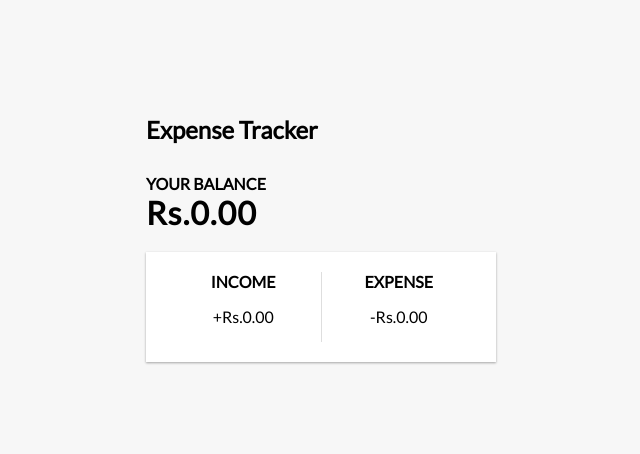
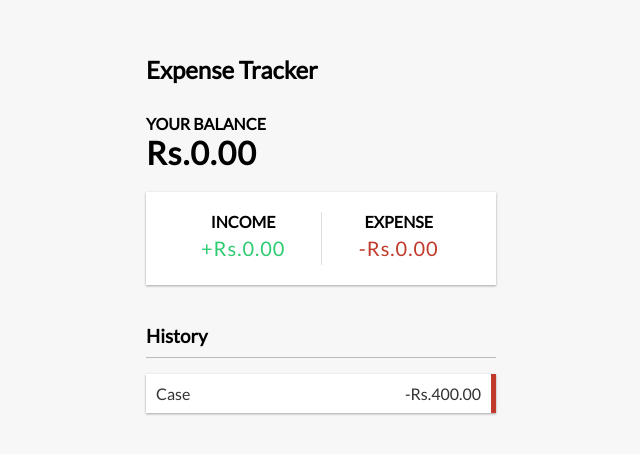
Before and after one commit to skamranahmed/expense-tracker-full-stack-mern, a React (Create React App) app: page / in a window 1280 px wide. Shown: the part 156-610 px from the top of the page, without its empty margins (319-959 px from the left). Built offline with nearby package versions, Linux system fonts and the light colour scheme.

Commit message:
Created TransactionList component with dummy data

```diff
--- a/src/App.js
+++ b/src/App.js
@@ -2,6 +2,7 @@ import "./App.css";
 import Balance from "./components/Balance";
 import Header from "./components/Header";
 import IncomeExpenses from "./components/IncomeExpenses";
+import TransactionList from "./components/TransactionList";
 
 function App() {
   return (
@@ -10,6 +11,7 @@ function App() {
       <div className="container">
         <Balance />
         <IncomeExpenses />
+        <TransactionList />
       </div>
     </div>
   );
--- a/src/components/IncomeExpenses.js
+++ b/src/components/IncomeExpenses.js
@@ -5,13 +5,13 @@ const IncomeExpenses = () => {
     <div className="inc-exp-container">
       <div>
         <h4>Income</h4>
-        <p id="money-plus" className="money-plus">
+        <p id="money-plus" className="money plus">
           +Rs.0.00
         </p>
       </div>
       <div>
         <h4>Expense</h4>
-        <p id="money-minus" className="money-minus">
+        <p id="money-minus" className="money minus">
           -Rs.0.00
         </p>
       </div>
--- /dev/null
+++ b/src/components/TransactionList.js
@@ -0,0 +1,17 @@
+import React from "react";
+
+const TransactionList = () => {
+  return (
+    <>
+      <h3>History</h3>
+      <ul className="list" id="list">
+        <li className="minus">
+          Case <span>-Rs.400.00</span>
+          <button className="delete-btn"></button>
+        </li>
+      </ul>
+    </>
+  );
+};
+
+export default TransactionList;
```
